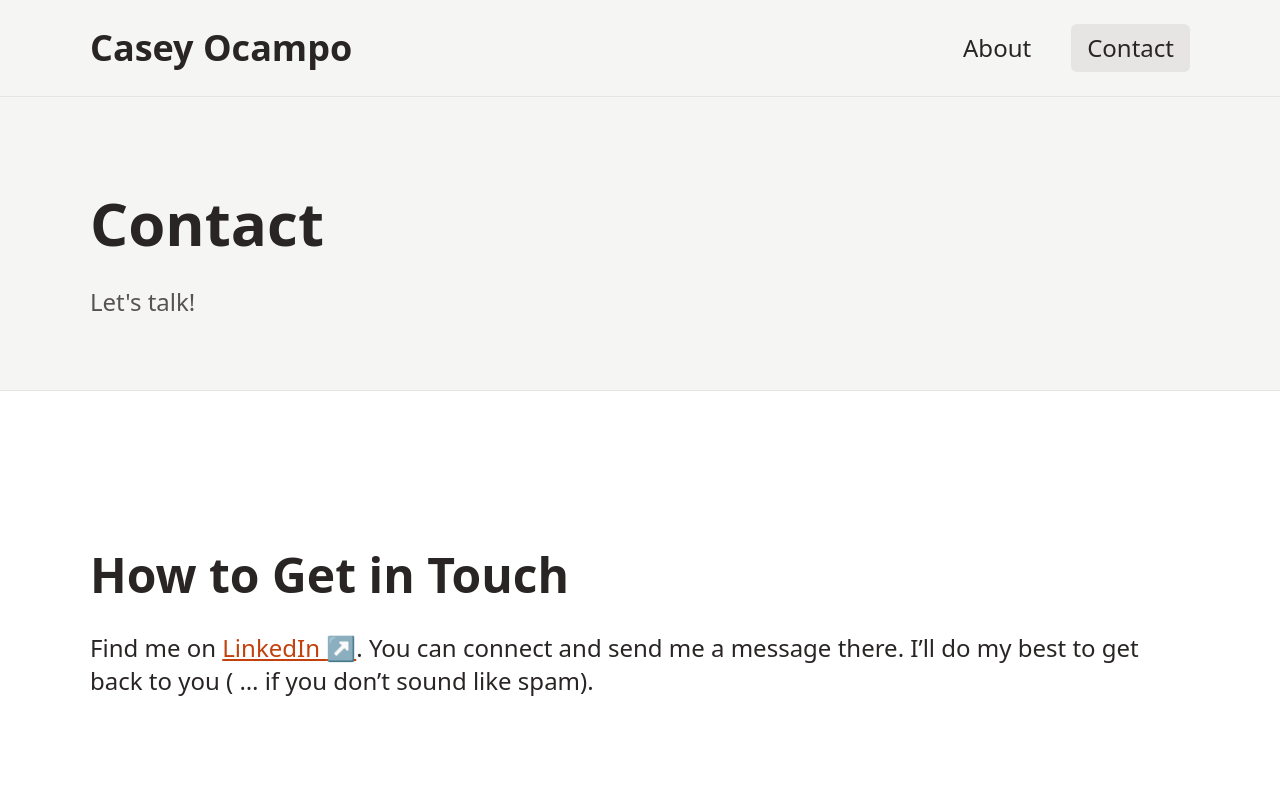
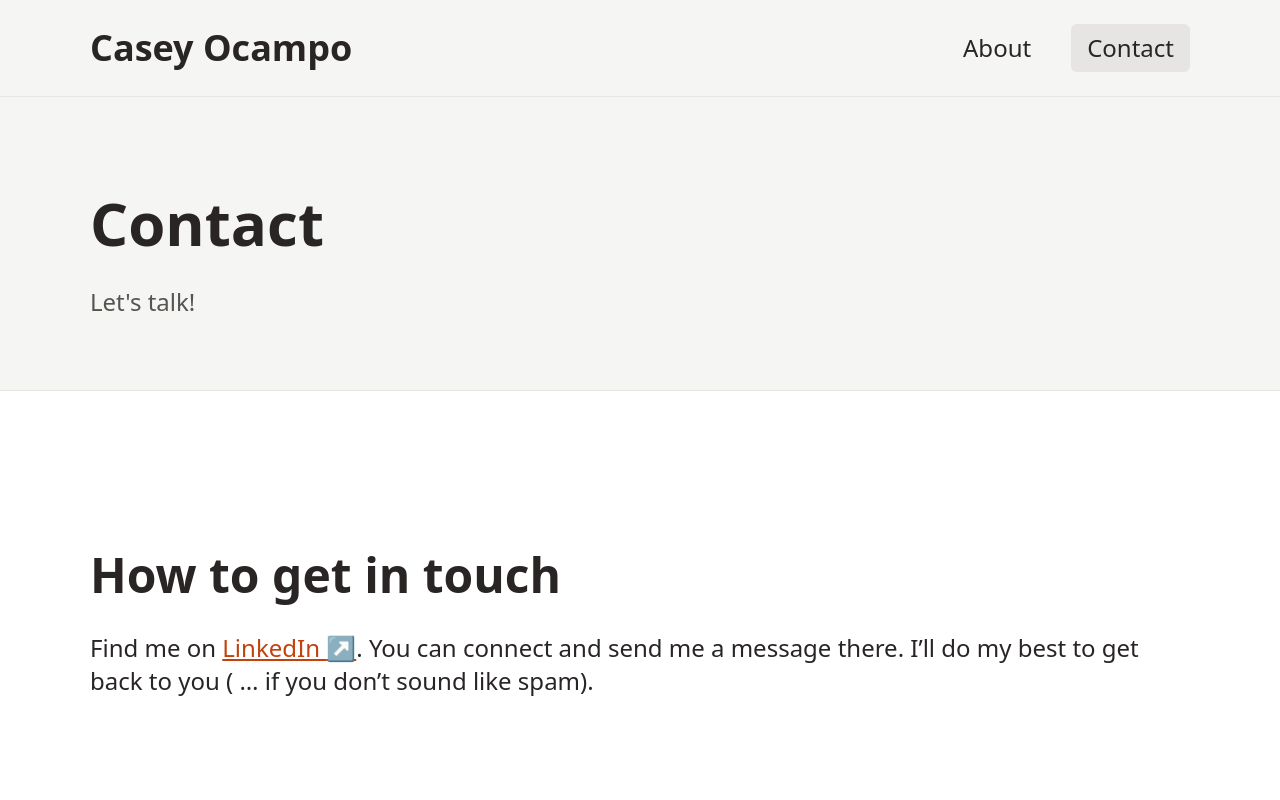
Before and after one commit to caseyocampo/blog-eleventy-tailwind, an Eleventy site: page src/pages/contact.md in a window 1280 px wide. Shown: the top 800 px of the page. Built offline with nearby package versions, Linux system fonts and the light colour scheme; Eleventy itself is replaced by a stand-in of ours; files that its build step writes are made by us from their sources; what eleventy-plugin-nesting-toc would draw is missing.

Commit message:
lowercase heading

```diff
--- a/src/pages/contact.md
+++ b/src/pages/contact.md
@@ -6,6 +6,6 @@ tags: "page"
 permalink: "/contact/"
 ---
 
-## How to Get in Touch
+## How to get in touch
 
 Find me on <a href="https://www.linkedin.com/in/caseyocampo/" target="_blank">LinkedIn {% newtab %}</a>. You can connect and send me a message there. I’ll do my best to get back to you ( ... if you don't sound like spam).
```
